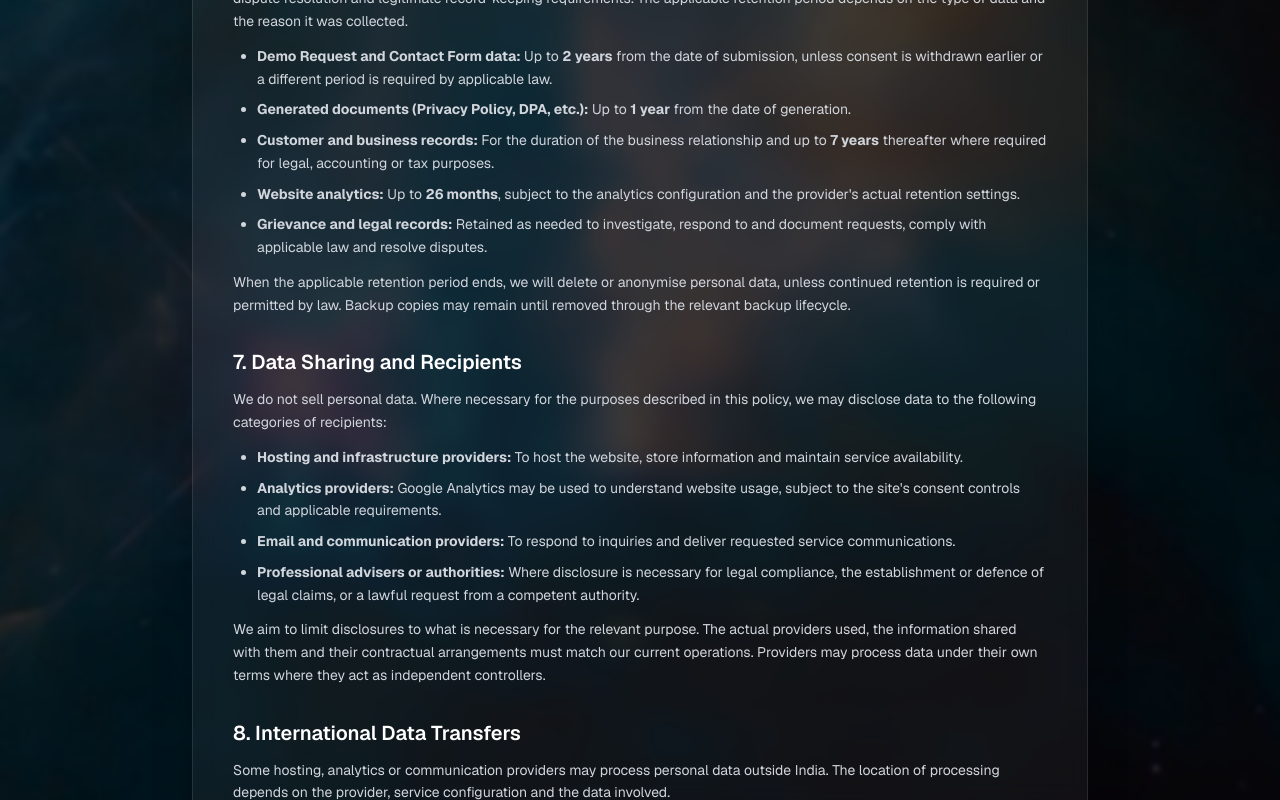
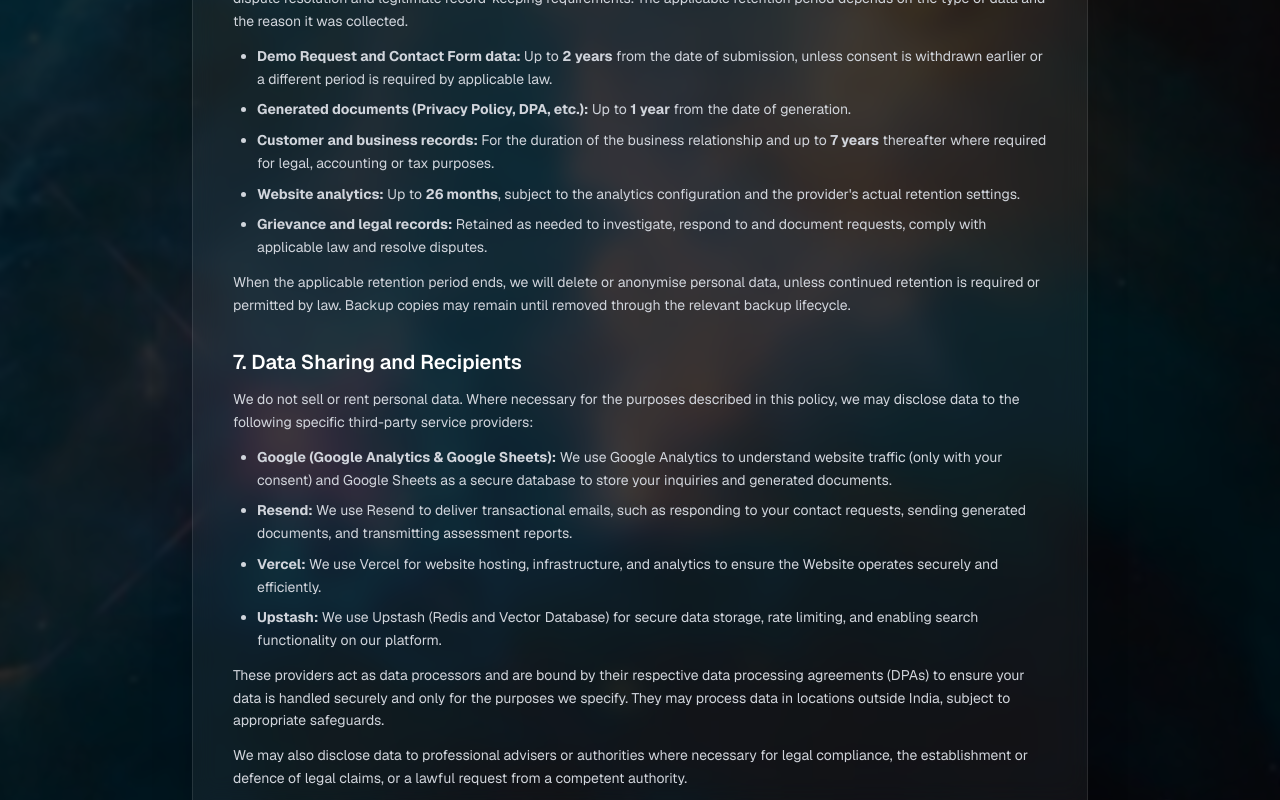
Before and after one commit to yashkulshrestha1102/data-protection-galaxy, a Next.js app: page /privacy-policy in a window 1280 px wide. Shown: the part 2000-2800 px from the top of the page. Built offline with nearby package versions, Linux system fonts and the light colour scheme; no server answers.

Commit message:
the privacy tracking

```diff
--- a/app/privacy-policy/page.tsx
+++ b/app/privacy-policy/page.tsx
@@ -217,42 +217,49 @@
       </>
     ),
   },
-  {
+    {
     title: "7. Data Sharing and Recipients",
     content: (
       <>
         <p>
-          We do not sell personal data. Where necessary for the purposes
+          We do not sell or rent personal data. Where necessary for the purposes
           described in this policy, we may disclose data to the following
-          categories of recipients:
+          specific third-party service providers:
         </p>
         <ul className="list-disc pl-6 space-y-2 mt-3">
           <li>
-            <strong>Hosting and infrastructure providers:</strong> To host the
-            website, store information and maintain service availability.
+            <strong>Google (Google Analytics & Google Sheets):</strong> We use
+            Google Analytics to understand website traffic (only with your
+            consent) and Google Sheets as a secure database to store your
+            inquiries and generated documents.
           </li>
           <li>
-            <strong>Analytics providers:</strong> Google Analytics may be used
-            to understand website usage, subject to the site's consent controls
-            and applicable requirements.
+            <strong>Resend:</strong> We use Resend to deliver transactional
+            emails, such as responding to your contact requests, sending
+            generated documents, and transmitting assessment reports.
           </li>
           <li>
-            <strong>Email and communication providers:</strong> To respond to
-            inquiries and deliver requested service communications.
+            <strong>Vercel:</strong> We use Vercel for website hosting,
+            infrastructure, and analytics to ensure the Website operates
+            securely and efficiently.
           </li>
           <li>
-            <strong>Professional advisers or authorities:</strong> Where
-            disclosure is necessary for legal compliance, the establishment or
-            defence of legal claims, or a lawful request from a competent
-            authority.
+            <strong>Upstash:</strong> We use Upstash (Redis and Vector Database)
+            for secure data storage, rate limiting, and enabling search
+            functionality on our platform.
           </li>
         </ul>
         <p className="mt-3">
-          We aim to limit disclosures to what is necessary for the relevant
-          purpose. The actual providers used, the information shared with them
-          and their contractual arrangements must match our current operations.
-          Providers may process data under their own terms where they act as
-          independent controllers.
+          These providers act as data processors and are bound by their
+          respective data processing agreements (DPAs) to ensure your data is
+          handled securely and only for the purposes we specify. They may
+          process data in locations outside India, subject to appropriate
+          safeguards.
+        </p>
+        <p className="mt-3">
+          We may also disclose data to professional advisers or authorities
+          where necessary for legal compliance, the establishment or defence of
+          legal claims, or a lawful request from a competent authority.
         </p>
       </>
     ),
```
